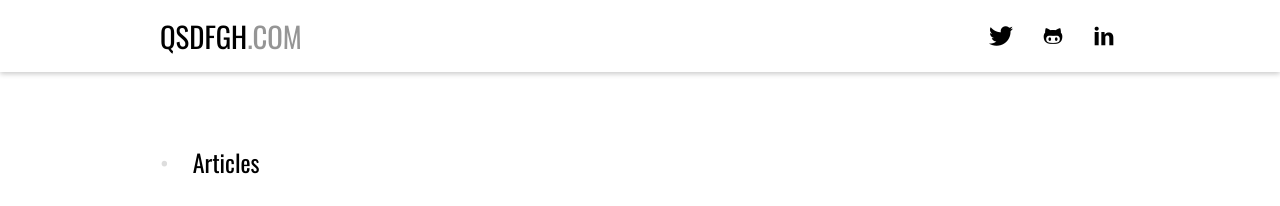
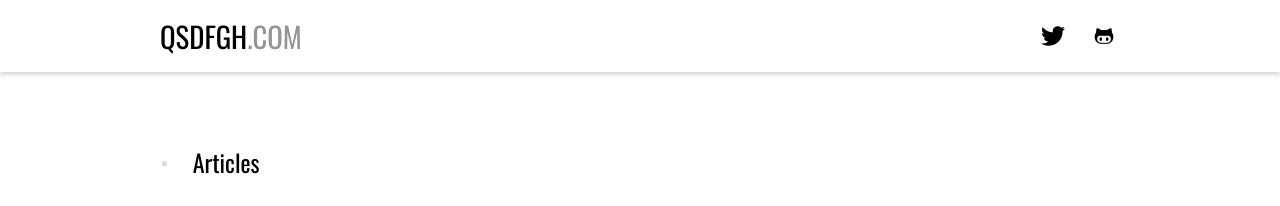
Before and after one commit to pierre-lecocq/qsdfgh-src, a Jekyll site: the page built from index.html, in a window 1280 px wide. Shown: the top 206 px of the page. Built offline with Jekyll 4.4.1, drawn with Linux system fonts in a browser that asks for light colours.

Commit message:
Remove unwanted link

```diff
--- a/_includes/header.html
+++ b/_includes/header.html
@@ -22,13 +22,11 @@
                 <ul class="contact">
                     <li><a target="_blank" href="https://twitter.com/pierre404" class="twitter" title="Twitter: @pierre404">twitter</a></li>
                     <li><a target="_blank" href="https://github.com/pierre-lecocq" class="github" title="Github: pierre-lecocq">github</a></li>
-                    <li><a target="_blank" href="http://fr.linkedin.com/in/pierrelecocqlinkedin" class="linkedin" title="Linkedin profile">linkedin</a></li>
                 </ul>
                 <select>
                     <option>Contact</option>
                     <option value="https://twitter.com/pierre404">Twitter</option>
                     <option value="https://github.com/pierre-lecocq">Github</option>
-                    <option value="http://fr.linkedin.com/in/pierrelecocqlinkedin">Linkedin</option>
                 </select>
             </div>
         </header>
```
